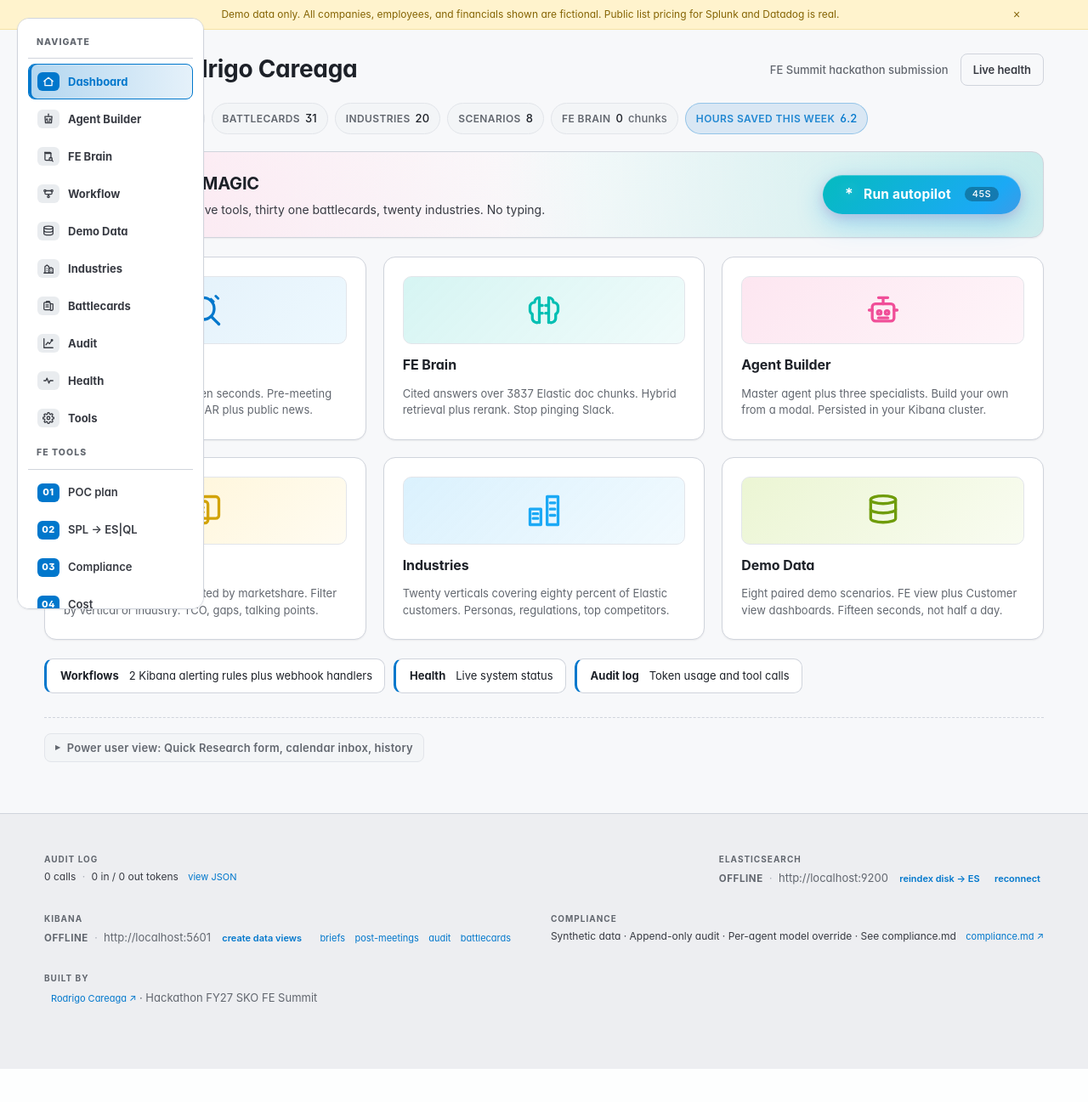
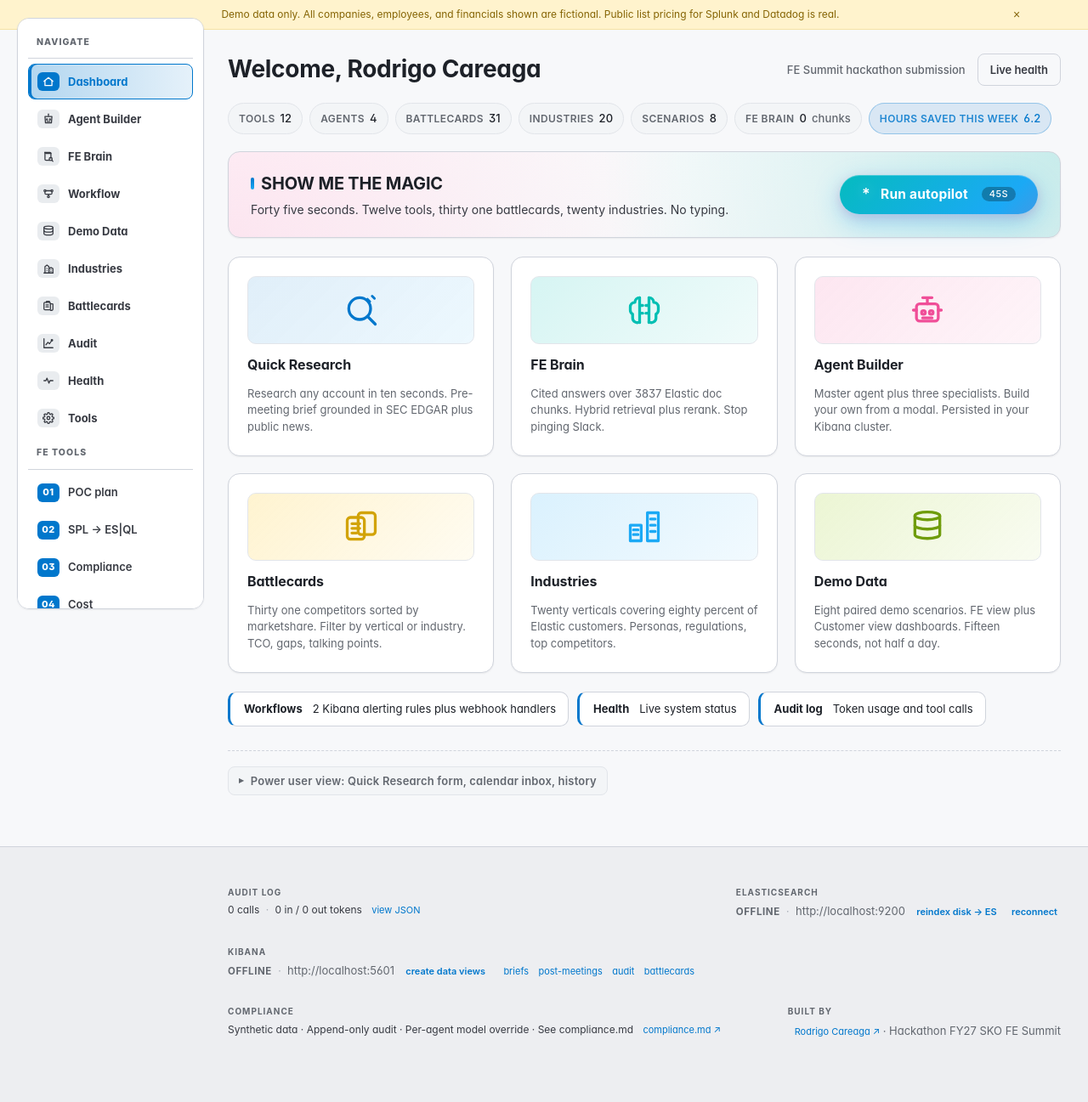
Before and after one commit to rodrigo-elastic/FE-Elastic, a FastAPI app: page / in a window 1280 px wide. Shown: the part 63-1360 px from the top of the page at 85% size. Before the commit the page ends 1321 px from the top, so only its background shows below. Run offline with FastAPI, Linux system fonts and the light colour scheme; data that the repository does not hold is empty; some web fonts are replaced.

Commit message:
Portal: reserve left gutter for tools rail so it stops covering content
body.portal-page .container set padding: 0 32px which clobbered the
legacy body.has-tools-rail rule that reserves 268px on the left for the
fixed left navigation. Result: the rail floated over the welcome row,
stat pills, autopilot banner and feature cards.

Fix: scope a higher-specificity body.portal-page.has-tools-rail .container
rule that restores padding-left: 268px and drops the auto centering
(margin: 0 instead of auto so content aligns flush with the right edge
of the rail). Mobile breakpoint at 768px keeps the tight padding since
the rail collapses there.

Co-Authored-By: Claude Opus 4.7 (1M context) <noreply@anthropic.com>

```diff
--- a/frontend/assets/css/portal.css
+++ b/frontend/assets/css/portal.css
@@ -14,8 +14,20 @@
    keep the original container width. */
 body.portal-page .container {
   max-width: 1240px;
-  margin: 28px auto 56px auto;
+  margin: 28px 0 56px 0;
   padding: 0 32px;
+}
+/* When the global tools rail is mounted, reserve the left gutter so cards
+   never sit under the sidebar. The rail is 240px wide pinned at left:20px,
+   so 268px (= 240 + 20 + 8 breathing) keeps content clear. */
+body.portal-page.has-tools-rail .container {
+  padding: 0 32px 0 268px;
+  margin: 28px 0 56px 0;
+  max-width: none;
+}
+@media (max-width: 768px) {
+  /* On mobile the rail collapses; restore tight padding. */
+  body.portal-page.has-tools-rail .container { padding: 0 20px; }
 }
 
 /* ============================================================ Welcome row */
```
